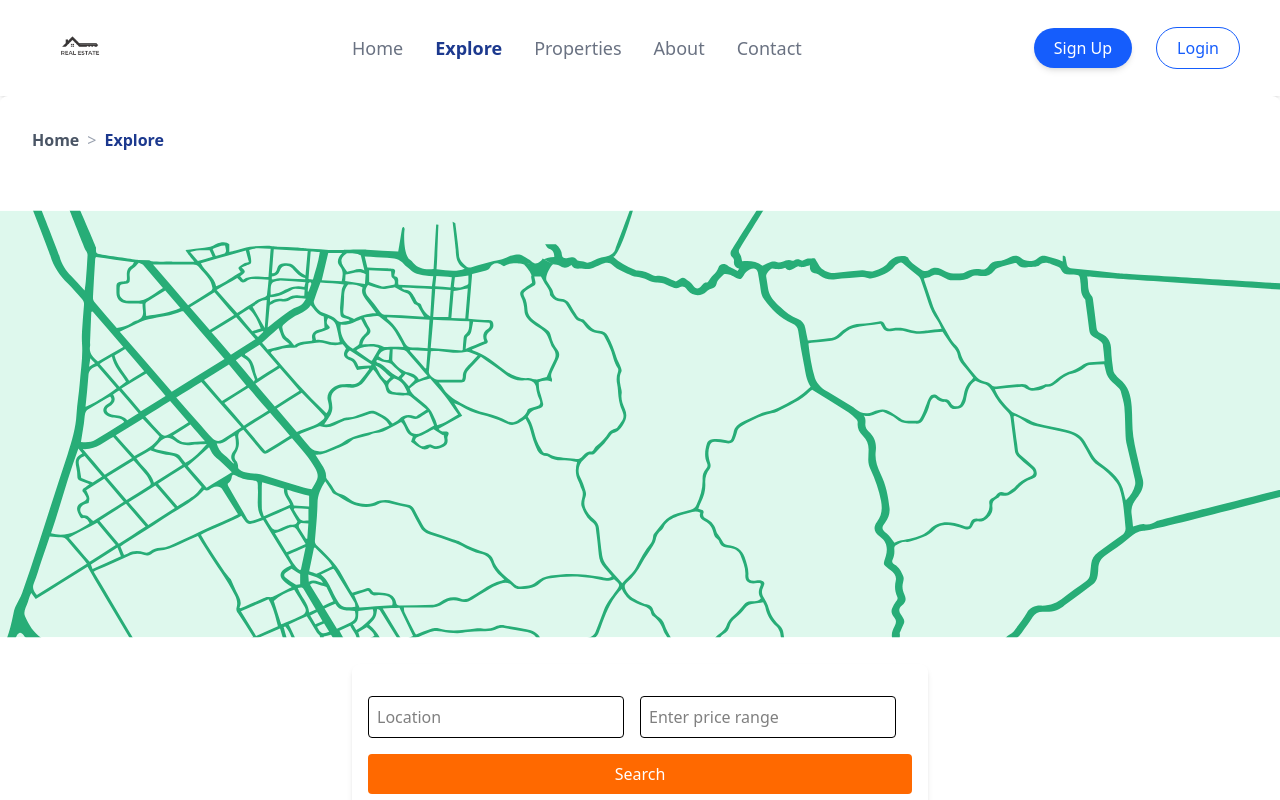
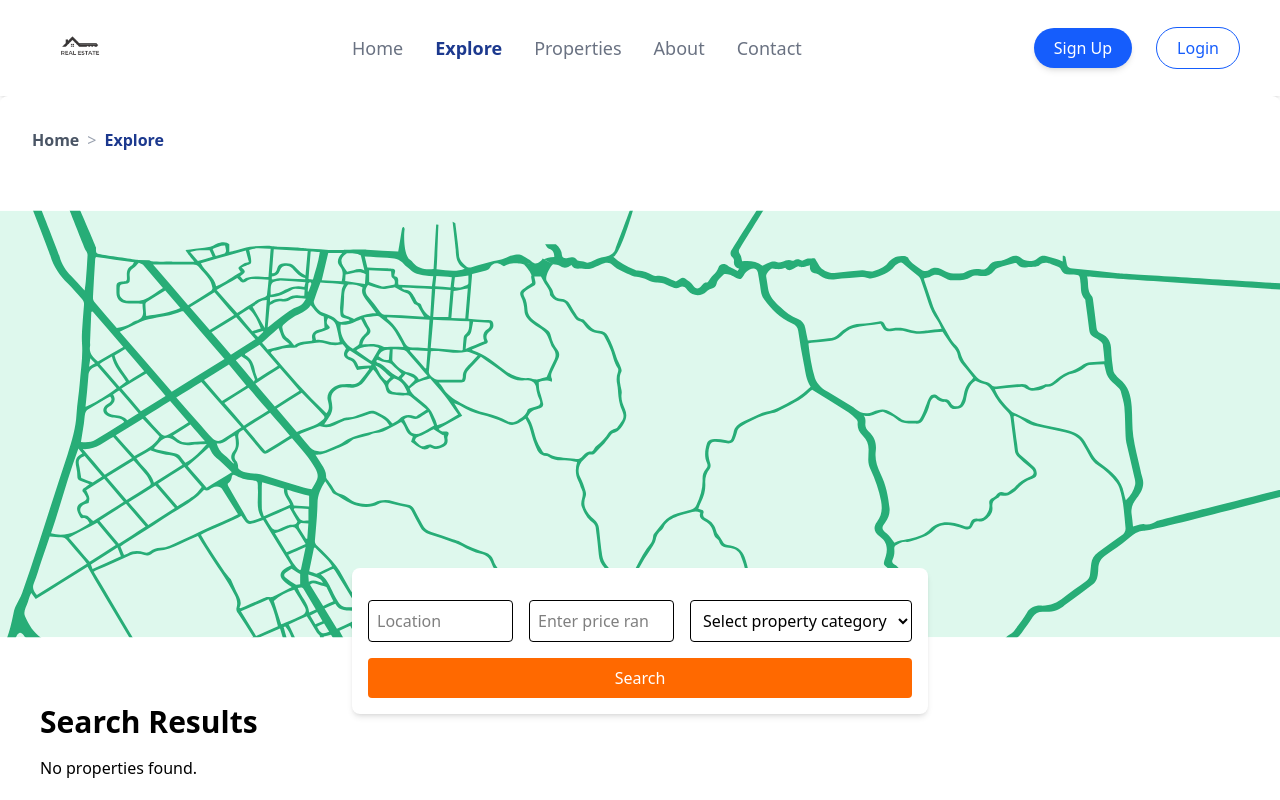
Before and after one commit to OuachouX7/real-Estate-project, a React (Vite) app in the folder client/: page /explore in a window 1280 px wide. Shown: the top 800 px of the page. Built offline with nearby package versions, Linux system fonts and the light colour scheme.

Commit message:
added category in search

```diff
--- a/client/src/Components/SearchBar/SearchBar.jsx
+++ b/client/src/Components/SearchBar/SearchBar.jsx
@@ -3,9 +3,10 @@ import { useState } from "react";
 export default function SearchBar({ onSearch }) {
   const [location, setLocation] = useState("Jakarta, Indonesia");
   const [priceRange, setPriceRange] = useState("$106 - $948");
+  const [category,setCategory] = useState("");
 
   const handleSearch = () => {
-    onSearch({ location, priceRange });
+    onSearch({ location, priceRange, category });
   };
 
   return (
@@ -24,6 +25,21 @@ export default function SearchBar({ onSearch }) {
           placeholder="Enter price range"
           onChange={(e) => setPriceRange(e.target.value)}
         />
+        <div>
+          <select
+            name="category"
+            onChange={(e) =>
+              setCategory(e.target.value)
+            }
+            className="w-full p-2 border rounded"
+          >
+            <option value="">Select property category</option>
+            <option value="House">House</option>
+            <option value="Apartment">Apartment</option>
+            <option value="Condo">Bureau</option>
+            <option value="Condo">Garage</option>
+          </select>
+        </div>
         <button
           onClick={handleSearch}
           className="bg-orange-500 text-white p-2 rounded col-span-3"
--- a/client/src/Pages/Explore/Explore.jsx
+++ b/client/src/Pages/Explore/Explore.jsx
@@ -18,6 +18,7 @@ const Explore = () => {
           params: {
             location: filters.location,
             price: filters.priceRange,
+            category: filters.category,
           },
         }
       );
@@ -38,6 +39,7 @@ const Explore = () => {
         <span className="text-gray-400">&gt;</span>
         <span className="text-blue-900 font-bold">Explore</span>
       </nav>
+      <div className="relative flex justify-center">
         <svg
           className="w-full"
           height="480"
@@ -60,8 +62,10 @@ const Explore = () => {
             </clipPath>
           </defs>
         </svg>
-
+        <div className="absolute bottom-[-50px] ">
           <SearchBar onSearch={fetchProperties} />
+        </div>
+      </div>
 
       <div className="p-10">
         <h2 className="text-3xl font-bold mb-4">Search Results</h2>
```
Also changed, not shown: 1 other file (tests, documents, lock files or other folders). Lines whose indentation alone changed are shown as unchanged.
